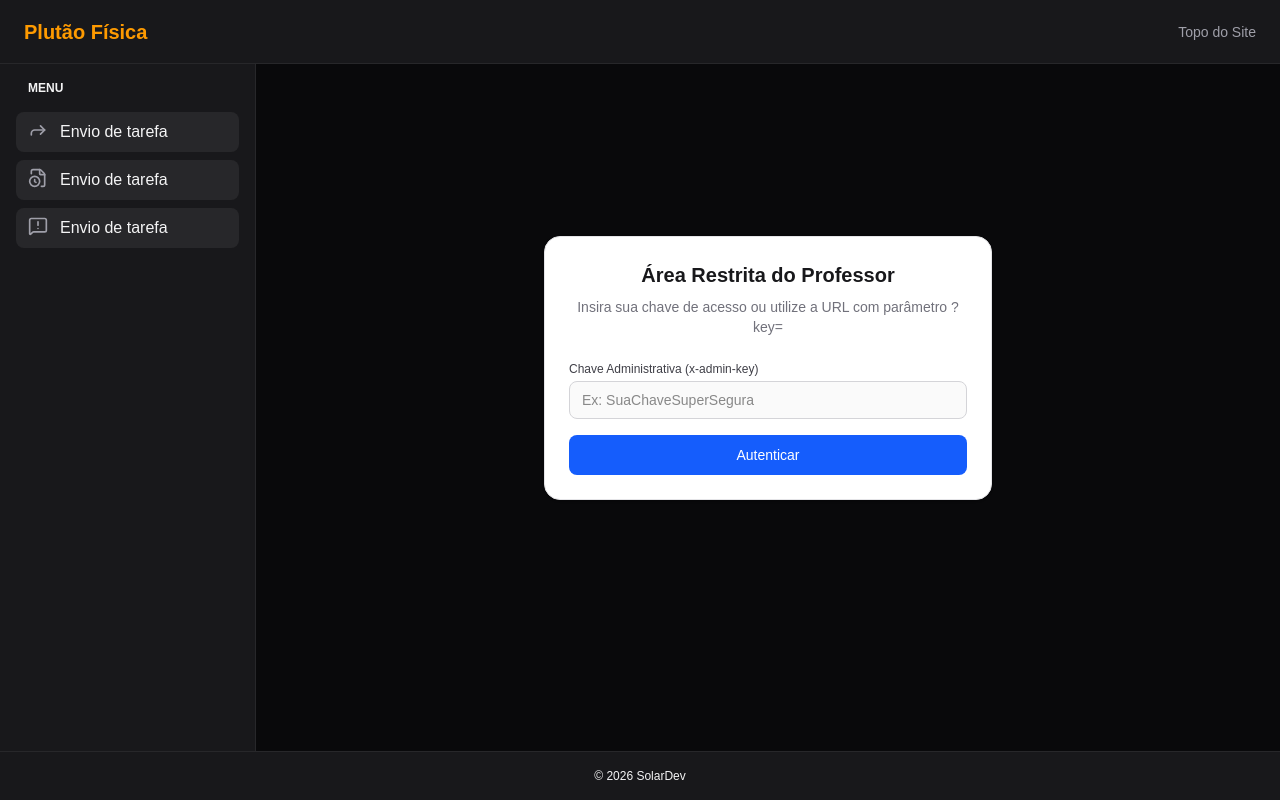
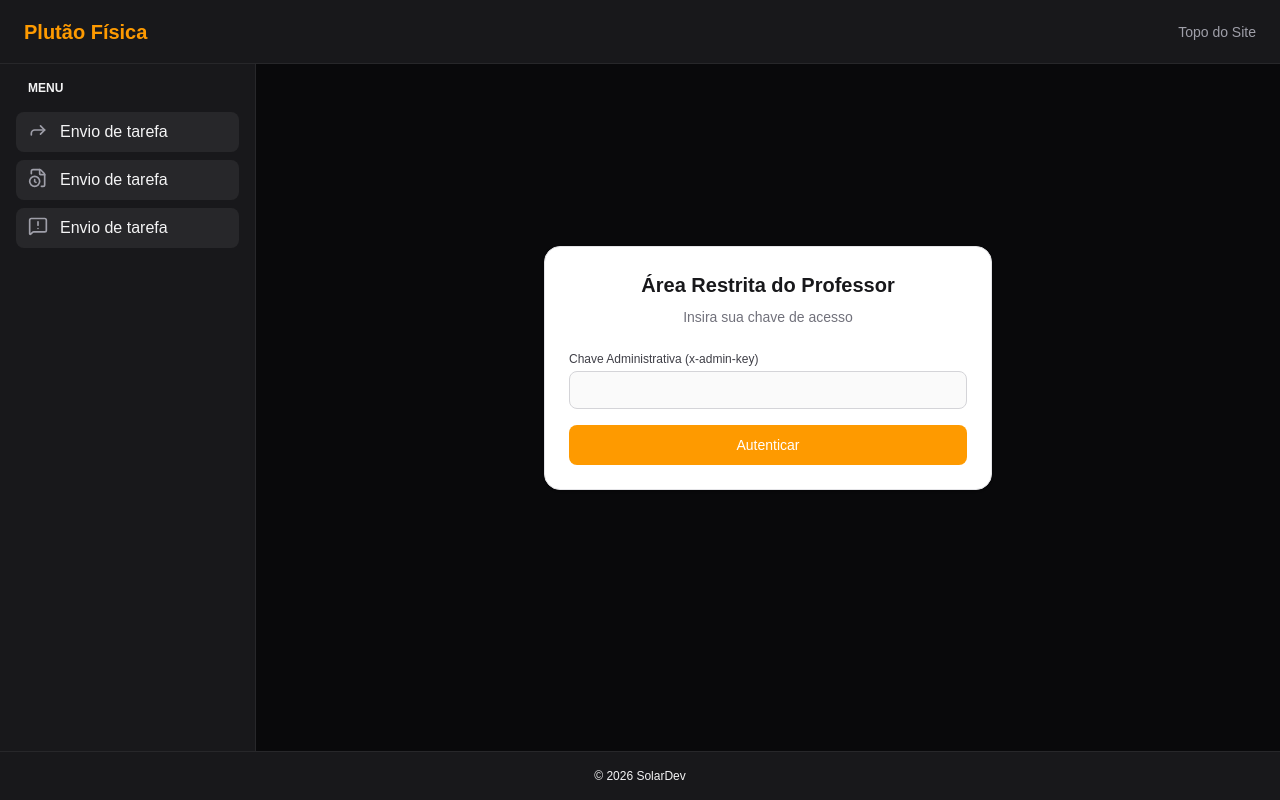
Before and after one commit to jtiagotoledo/Plutao-Fisica, a Next.js app: page /professor in a window 1280 px wide. Built offline with nearby package versions, Linux system fonts and the light colour scheme.

Commit message:
painel do prof v2

```diff
--- a/src/app/professor/page.tsx
+++ b/src/app/professor/page.tsx
@@ -46,7 +46,7 @@ function PainelProfessorContent() {
             Área Restrita do Professor
           </h1>
           <p className="text-sm text-zinc-500 dark:text-zinc-400 mb-6 text-center">
-            Insira sua chave de acesso ou utilize a URL com parâmetro ?key=
+            Insira sua chave de acesso
           </p>
 
           <form onSubmit={handleManualLogin} className="space-y-4">
@@ -58,14 +58,13 @@ function PainelProfessorContent() {
                 type="password"
                 value={inputKey}
                 onChange={(e) => setInputKey(e.target.value)}
-                placeholder="Ex: SuaChaveSuperSegura"
                 className="w-full px-3 py-2 text-sm bg-zinc-50 dark:bg-zinc-800 border border-zinc-300 dark:border-zinc-700 rounded-lg focus:outline-none focus:ring-2 focus:ring-blue-500 dark:text-white"
                 required
               />
             </div>
             <button
               type="submit"
-              className="w-full py-2.5 px-4 bg-blue-600 hover:bg-blue-700 text-white font-medium text-sm rounded-lg transition-colors"
+              className="w-full py-2.5 px-4 bg-amber-500 hover:bg-amber-400 text-white font-medium text-sm rounded-lg transition-colors"
             >
               Autenticar
             </button>
@@ -79,7 +78,7 @@ function PainelProfessorContent() {
     <div className="max-w-7xl mx-auto px-4 py-8">
       <div className="flex flex-col sm:flex-row sm:items-center justify-between gap-4 mb-8 pb-6 border-b border-zinc-200 dark:border-zinc-800">
         <div>
-          <h1 className="text-2xl font-bold text-zinc-900 dark:text-white">
+          <h1 className="text-2xl font-bold text-zinc-100 dark:text-white">
             Painel de Gestão - Plutão Física
           </h1>
           <p className="text-sm text-zinc-500 dark:text-zinc-400">
@@ -89,7 +88,7 @@ function PainelProfessorContent() {
 
         <button
           onClick={handleLogout}
-          className="self-start sm:self-auto px-3 py-1.5 text-xs text-red-600 dark:text-red-400 border border-red-200 dark:border-red-900/30 rounded-md hover:bg-red-50 dark:hover:bg-red-950/20 transition-colors"
+          className="self-start sm:self-auto px-3 py-1.5 text-xs text-amber-500 dark:text-red-400 border border-red-200 dark:border-red-900/30 rounded-md hover:bg-red-50 dark:hover:bg-red-950/20 transition-colors"
         >
           Sair da Sessão
         </button>
```
